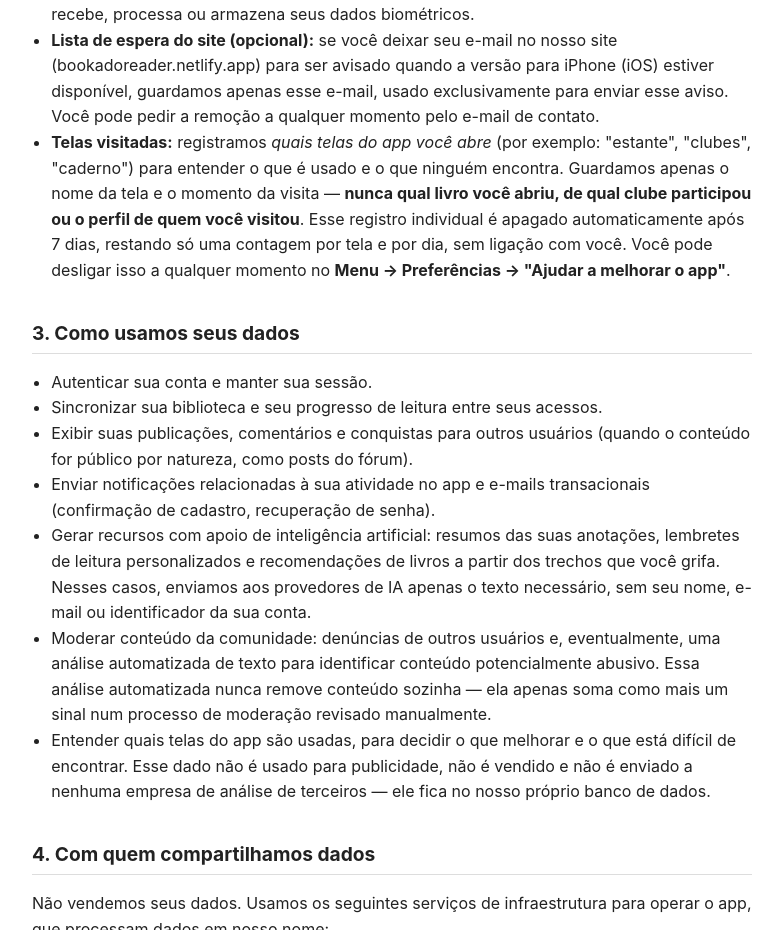
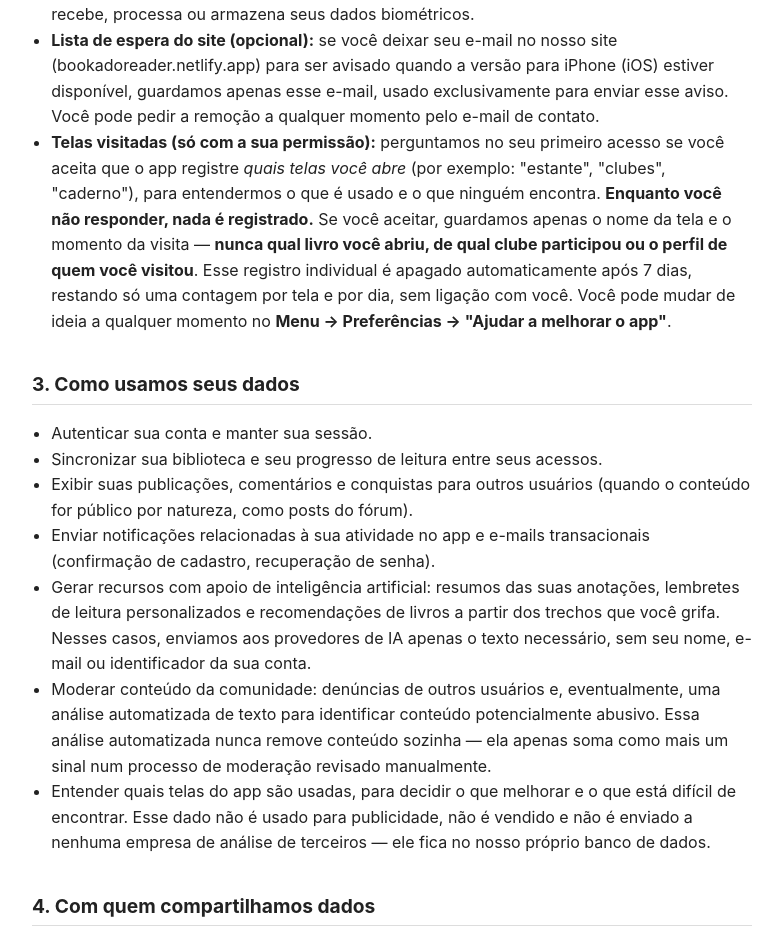
Before and after one commit to leosevla-hash/bookado-legal, a plain HTML site: page index.html in a window 1280 px wide. Shown: the part 1000-1930 px from the top of the page, without its empty margins (248-1030 px from the left). Drawn offline with Linux system fonts and the light colour scheme.

Commit message:
docs: telemetria passa a exigir permissao explicita
O app agora pergunta no primeiro acesso em vez de comecar ligado. Enquanto
a pessoa nao responder, nada e registrado -- e o texto precisa dizer isso,
porque descrevia uma coleta que comecava sozinha.

```diff
--- a/index.html
+++ b/index.html
@@ -34,7 +34,7 @@
   <li><strong>Acesso ao Google Drive (opcional):</strong> se você optar por importar livros do seu Google Drive, o app solicita permissão de leitura ao seu Drive apenas para listar e copiar os arquivos que você escolher importar. Não acessamos, armazenamos ou compartilhamos outros arquivos do seu Drive.</li>
   <li><strong>Biometria (opcional):</strong> se você ativar o desbloqueio por biometria, a verificação (digital/face) é feita inteiramente pelo sistema do Android no seu próprio aparelho. O Bookado nunca recebe, processa ou armazena seus dados biométricos.</li>
   <li><strong>Lista de espera do site (opcional):</strong> se você deixar seu e-mail no nosso site (bookadoreader.netlify.app) para ser avisado quando a versão para iPhone (iOS) estiver disponível, guardamos apenas esse e-mail, usado exclusivamente para enviar esse aviso. Você pode pedir a remoção a qualquer momento pelo e-mail de contato.</li>
-  <li><strong>Telas visitadas:</strong> registramos <em>quais telas do app você abre</em> (por exemplo: "estante", "clubes", "caderno") para entender o que é usado e o que ninguém encontra. Guardamos apenas o nome da tela e o momento da visita — <strong>nunca qual livro você abriu, de qual clube participou ou o perfil de quem você visitou</strong>. Esse registro individual é apagado automaticamente após 7 dias, restando só uma contagem por tela e por dia, sem ligação com você. Você pode desligar isso a qualquer momento no <strong>Menu → Preferências → "Ajudar a melhorar o app"</strong>.</li>
+  <li><strong>Telas visitadas (só com a sua permissão):</strong> perguntamos no seu primeiro acesso se você aceita que o app registre <em>quais telas você abre</em> (por exemplo: "estante", "clubes", "caderno"), para entendermos o que é usado e o que ninguém encontra. <strong>Enquanto você não responder, nada é registrado.</strong> Se você aceitar, guardamos apenas o nome da tela e o momento da visita — <strong>nunca qual livro você abriu, de qual clube participou ou o perfil de quem você visitou</strong>. Esse registro individual é apagado automaticamente após 7 dias, restando só uma contagem por tela e por dia, sem ligação com você. Você pode mudar de ideia a qualquer momento no <strong>Menu → Preferências → "Ajudar a melhorar o app"</strong>.</li>
 </ul>
 
 <h2>3. Como usamos seus dados</h2>
```
